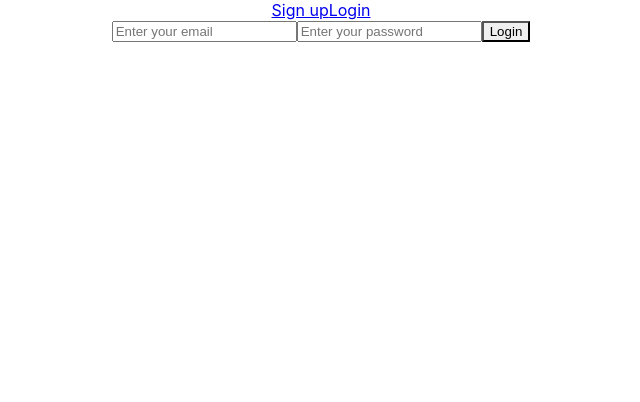
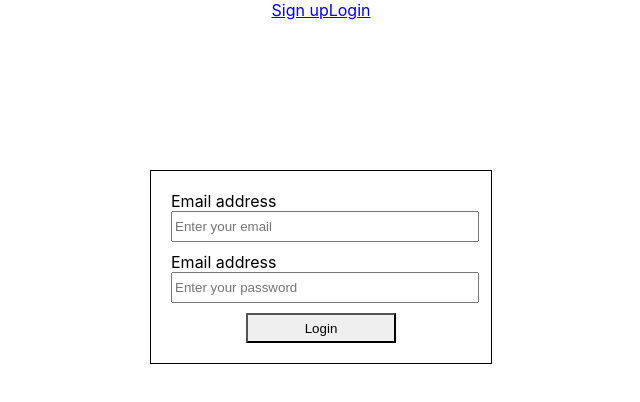
Before and after one commit to Deepak1095/Fullstack-mini-project, a React (Create React App) app in the folder frontend/: page /login in a window 1280 px wide. Shown: the top 402 px of the page, without its empty margins (319-959 px from the left). Built offline with nearby package versions, Linux system fonts and the light colour scheme.

Commit message:
login css

```diff
--- a/frontend/src/Routes/login.jsx
+++ b/frontend/src/Routes/login.jsx
@@ -1,4 +1,4 @@
-const { Box, Input, Button } = require("@chakra-ui/react")
+const { Box, Input, Button, FormControl, FormLabel } = require("@chakra-ui/react")
 const { useState } = require("react")
 
 const Login = () => {
@@ -6,26 +6,31 @@ const Login = () => {
     const [password, setPassword] = useState("")
     const handleBtn = () => {
         const payload = { email, password }
-        fetch("https://impossible-earrings-clam.cyclic.app/user/login",{
-            method:"POST",
-            headers:{
-                "Content-type":"application/json"
+        fetch("https://impossible-earrings-clam.cyclic.app/user/login", {
+            method: "POST",
+            headers: {
+                "Content-type": "application/json"
             },
-            body:JSON.stringify(payload)
+            body: JSON.stringify(payload)
         })
-        .then((res)=>res.json())
-        .then((res)=>{
-            localStorage.setItem("token",res.token)
-            localStorage.setItem("rtoken",res.rtoken)
-            console.log(res)
-        })
-        .catch((err)=>console.log(err))
+            .then((res) => res.json())
+            .then((res) => {
+                localStorage.setItem("token", res.token)
+                localStorage.setItem("rtoken", res.rtoken)
+                console.log(res)
+            })
+            .catch((err) => console.log(err))
     }
     return (
-        <Box>
-            <Input type="email" name="email" placeholder="Enter your email" onChange={(e) => setEmail(e.target.value)} />
-            <Input type="password" name="password" placeholder="Enter your password" onChange={(e) => setPassword(e.target.value)} />
-            <Button onClick={handleBtn}>Login</Button>
+        <Box width="300px" margin={"auto"} marginTop={"150px"} border={"1px solid black"} padding="20px">
+            <FormControl>
+                <FormLabel>Email address</FormLabel>
+                <Input width={"100%"} height={"25px"} marginBottom={"10px"} type="email" placeholder="Enter your email" onChange={(e) => setEmail(e.target.value)} />
+                <FormLabel>Email address</FormLabel>
+                <Input width="100%" height={"25px"} marginBottom={"10px"} type="password" placeholder="Enter your password" onChange={(e) => setPassword(e.target.value)} />
+            </FormControl>
+
+            <Button size='md'  height='30px'  width="50%" border='2px solid green.500' onClick={handleBtn}>Login</Button>
         </Box>
     )
 }
```
